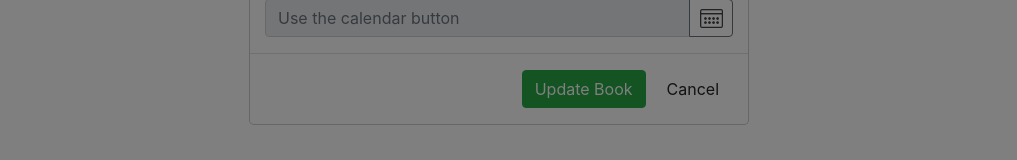
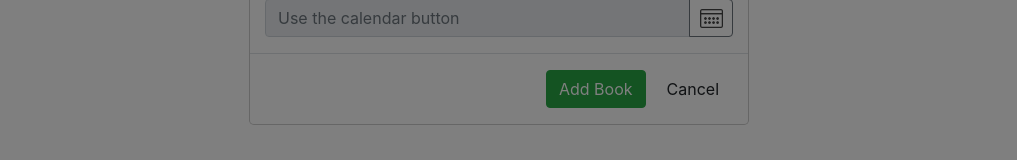
Before and after one commit to mimikdima/Herelo, an Angular app: page / in a window 1280 px wide. Both pictures are taken after a click on the button "New Book". Shown: the part 303-463 px from the top of the page, without its empty margins (141-1158 px from the left). Built offline with nearby package versions, Linux system fonts and the light colour scheme.

Commit message:
Update new-book.component.html

```diff
--- a/src/app/books/new-book/new-book.component.html
+++ b/src/app/books/new-book/new-book.component.html
@@ -63,7 +63,7 @@
   </div>
 
   <div class="modal-footer">
-    <button class="btn btn-success">Update Book</button>
+    <button class="btn btn-success">Add Book</button>
     <button class="btn" type="button" (click)="activeModal.dismiss('Cancel')">Cancel</button>
   </div>
 </form>
```
